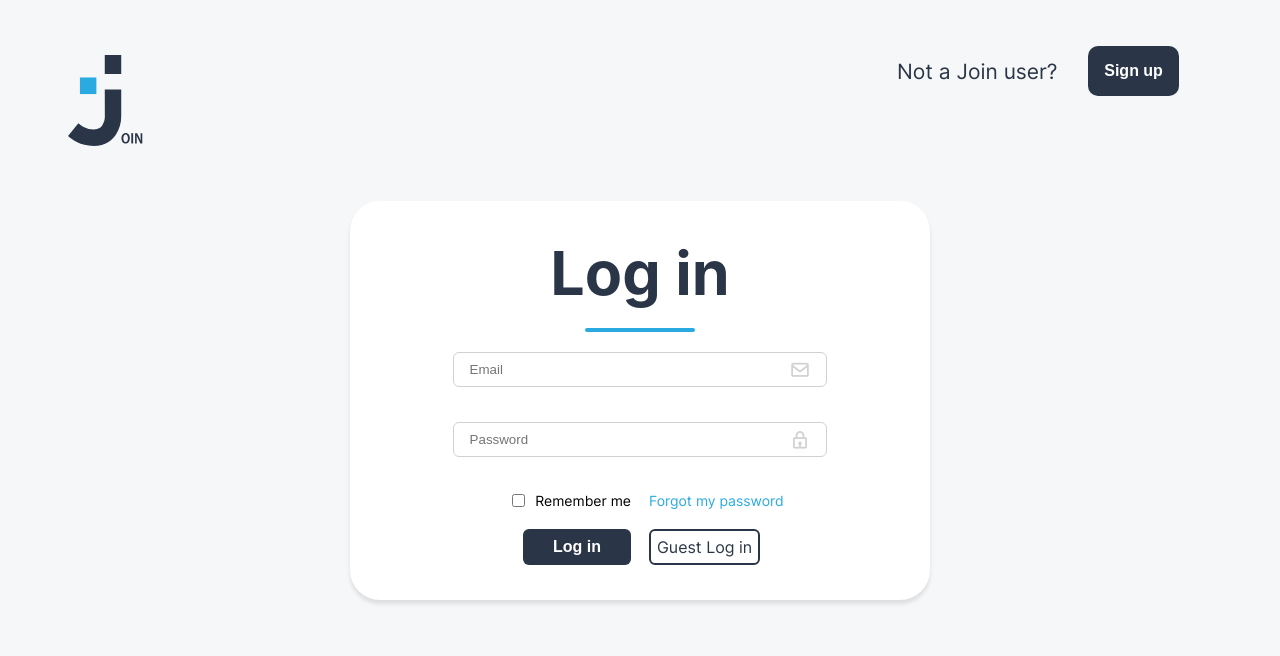
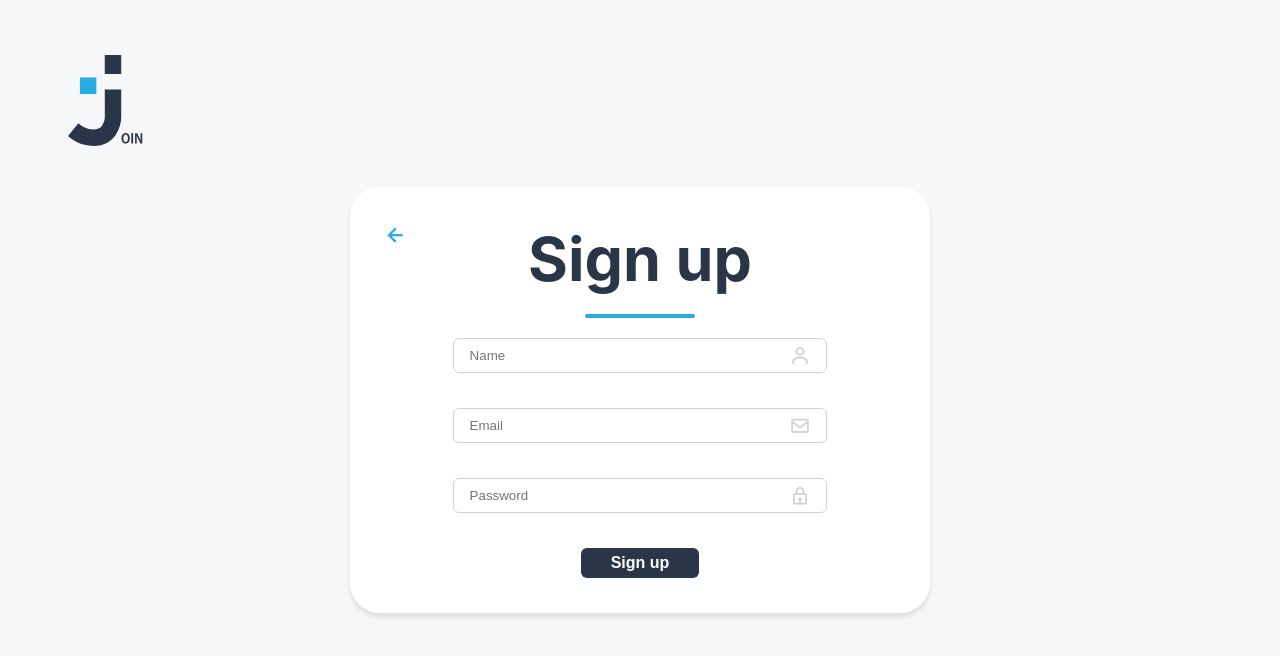
Before and after one commit to PhilippGrabowski/New_Join, a website: page Join/login.html in a window 1280 px wide. Both pictures are taken after a click on the button "Sign up". Drawn offline with nearby package versions, Linux system fonts and the light colour scheme; a web font is replaced by a local one.

Commit message:
add signup menu

```diff
--- a/Join/login.html
+++ b/Join/login.html
@@ -22,12 +22,13 @@
 
     <img Id="loginLogo" src="src/img/capa2.svg" alt="">
 
-    <div Id="signupContainer" class="flex-row d-none">
+    <div Id="signupContainer" class="flex-row">
         <span>Not a Join user?</span>
-        <button class="buttonOption2">Sign up</button>
+        <button class="buttonOption2 curser" onclick="toggleLoginMenu('Sign up')">Sign up</button>
     </div>
 
     <div id="loginContainer" class="flex-column box-shadow d-none">
+        <i id="SignupArrowLeft" class='bx bx-left-arrow-alt d-none' onclick="toggleLoginMenu('Log in')"></i>
         <div class="LoginHeaderContainer flex-column">
             <span class="LoginHeader">Log in</span>
             <div class="LoginhorizontalLine"></div>
@@ -49,6 +50,15 @@
                     <span id="phoneError" class="error">valid phone number</span>
                 </div>
             </div>
+            <div class="signupInputsContainer flex-column d-none">
+                <div class="input-includer" w3-include-html="src/templates/input-template.html"></div>
+                <div class="flex-column">
+                    <div class="input flex-row curser"><input required id="PasswordSignupInput" type="password"
+                            placeholder="Password"><i class='bx bx-lock'></i>
+                    </div>
+                    <span id="phoneError" class="error">valid phone number</span>
+                </div>
+            </div>
             <div id="loginCheckboxContainer" class="flex-row">
                 <div class="checkbox-row flex-end flex-row">
                     <input type="checkbox" name="remember" value="sport" class="curser">
@@ -56,7 +66,7 @@
                 </div>
                 <div class="flex-start flex-row"><a class="curser">Forgot my password</a></div>
             </div>
-            <div id="loginButtonsContainer" class="contactOptionButtons flex-row">
+            <div id="loginButtonsContainer" class="flex-row">
                 <div class="flex-end flex-row">
                     <button id="loginButton" class="buttonOption2 curser" onclick="" type="button">Log in</button>
                 </div>
@@ -66,6 +76,9 @@
                 </div>
 
             </div>
+            <div id="signupButtonsContainer" class="flex-row d-none">
+                <button id="signupButton" class="buttonOption2 curser" onclick="" type="button">Sign up</button>
+            </div>
         </form>
     </div>
 
--- a/Join/src/css/login.css
+++ b/Join/src/css/login.css
@@ -44,6 +44,7 @@ body {
     padding: 35px 8vw;
     gap: 2rem;
     border-radius: 30px;
+    position: relative;
 }
 
 .LoginHeaderContainer {
@@ -69,12 +70,14 @@ body {
     gap: 2rem;
 }
 
-.loginInputsContainer {
+.loginInputsContainer,
+.signupInputsContainer {
     width: 100%;
     gap: 2rem;
 }
 
-.loginInputsContainer input {
+.loginInputsContainer input,
+.signupInputsContainer input {
     border: none;
     outline: none;
 }
@@ -118,7 +121,8 @@ body {
     gap: 1.8rem;
 }
 
-#loginButton {
+#loginButton,
+#signupButton {
     padding: 6px 30px;
     border-radius: 6px;
 }
@@ -145,6 +149,16 @@ body {
     text-decoration: none;
 }
 
+#signupButtonsContainer {
+    width: 100%;
+    justify-content: center;
+}
+#SignupArrowLeft {
+    position: absolute;
+    font-size: 27px;
+    left: 2.5vw;
+    color: var(--blue-color);
+}
 
 
 
--- a/Join/src/css/mqueries.css
+++ b/Join/src/css/mqueries.css
@@ -38,6 +38,13 @@
 @media (max-width: 1000px) {
     .side-bar {
         width: 15rem;
+    }
+}
+
+/* Login */
+@media (min-width: 1920px) {
+    #loginContainer {
+        width: 6.52rem;
     }
 }
 
--- a/Join/src/js/login.js
+++ b/Join/src/js/login.js
@@ -17,3 +17,15 @@ function animateLoginMenus() {
     document.getElementById('signupContainer').classList.remove('d-none');
     document.getElementById('loginContainer').classList.remove('d-none');
 }
+
+function toggleLoginMenu(headline) {
+    document.getElementById('signupContainer').classList.toggle('d-none');
+    document.getElementById('SignupArrowLeft').classList.toggle('d-none');
+    document.querySelector('.LoginHeader').innerHTML = headline;
+    document.querySelector('.loginInputsContainer').classList.toggle('d-none');
+    document.querySelector('.signupInputsContainer').classList.toggle('d-none');
+    document.getElementById('loginCheckboxContainer').classList.toggle('d-none');
+    document.getElementById('loginButtonsContainer').classList.toggle('d-none');
+    document.getElementById('signupButtonsContainer').classList.toggle('d-none');
+
+}
```
